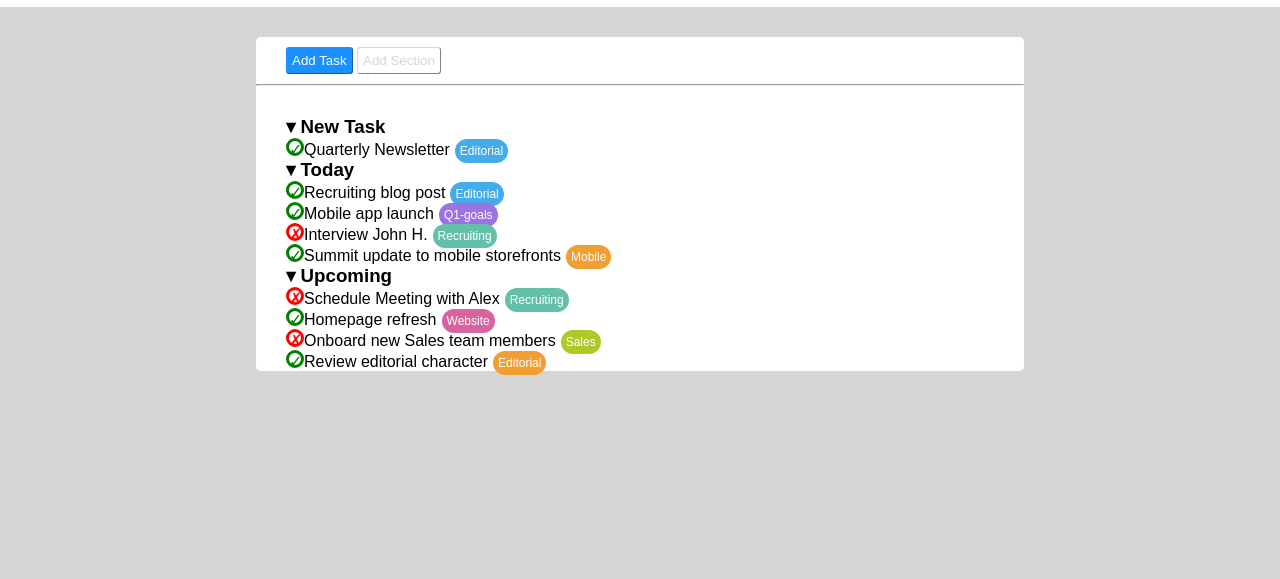
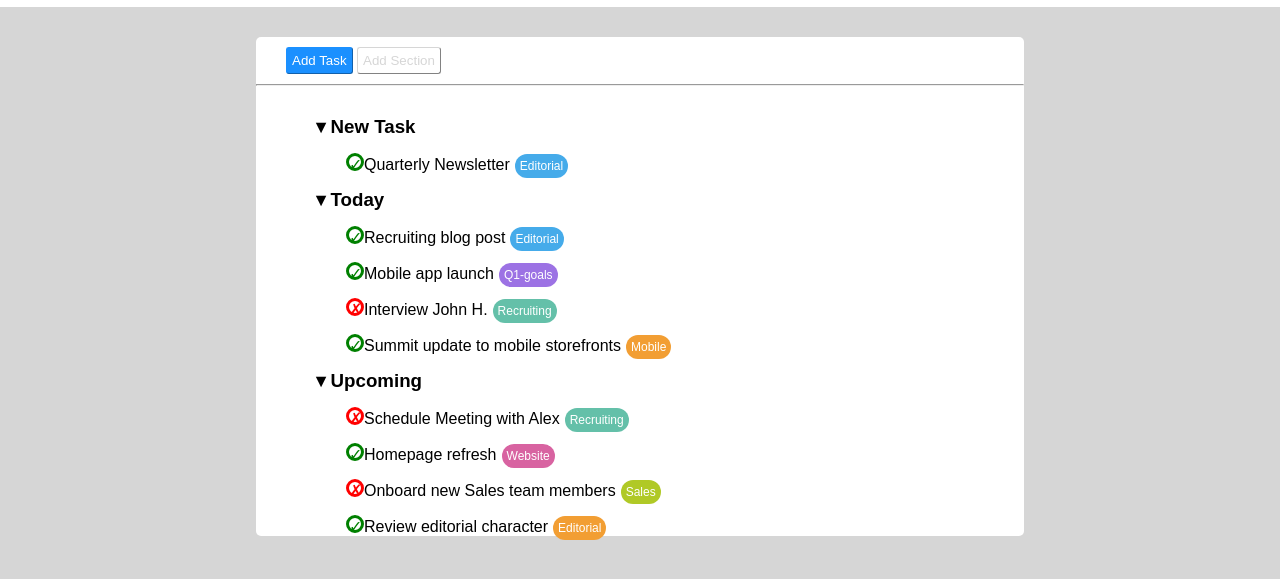
Before and after one commit to MichelaRicci/html-css-toboolist, a plain HTML site: page index.html in a window 1280 px wide. Shown: the part 63-642 px from the top of the page. Drawn offline with Linux system fonts and the light colour scheme.

Commit message:
margin list

```diff
--- a/css/style.css
+++ b/css/style.css
@@ -75,6 +75,13 @@ button {
 
 .list ul {
     list-style: none;
+    margin: 15px;
+
+}
+
+.list li {
+    margin: 15px;
+
 }
 
 .cerchio {
```
